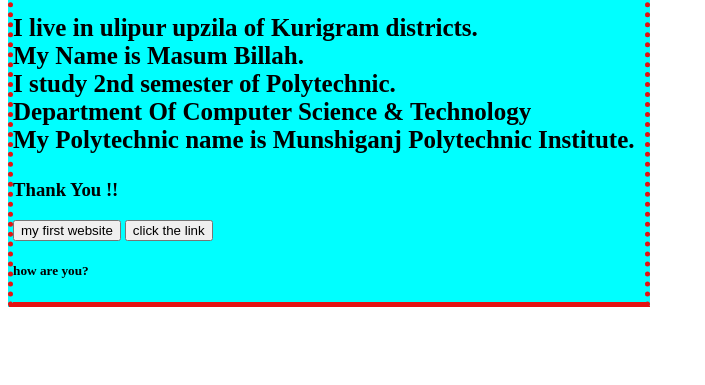
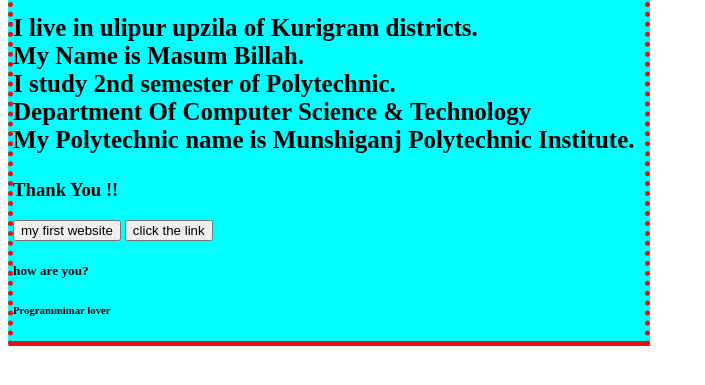
Before and after one commit to Masumbillah2062003/my-first-website, a plain HTML site: page index.html in a window 1280 px wide. Shown: the part 273-658 px from the top of the page, without its empty margins (0-705 px from the left). Drawn offline with Linux system fonts and the light colour scheme.

Commit message:
h6 tag added

```diff
--- a/index.html
+++ b/index.html
@@ -21,6 +21,7 @@
         <button>my first website</button>
         <button>click the link</button>
         <h5>how are you?</h5>
+        <h6>Programmimar lover</h6>
     </div>
 
 </body>
```
